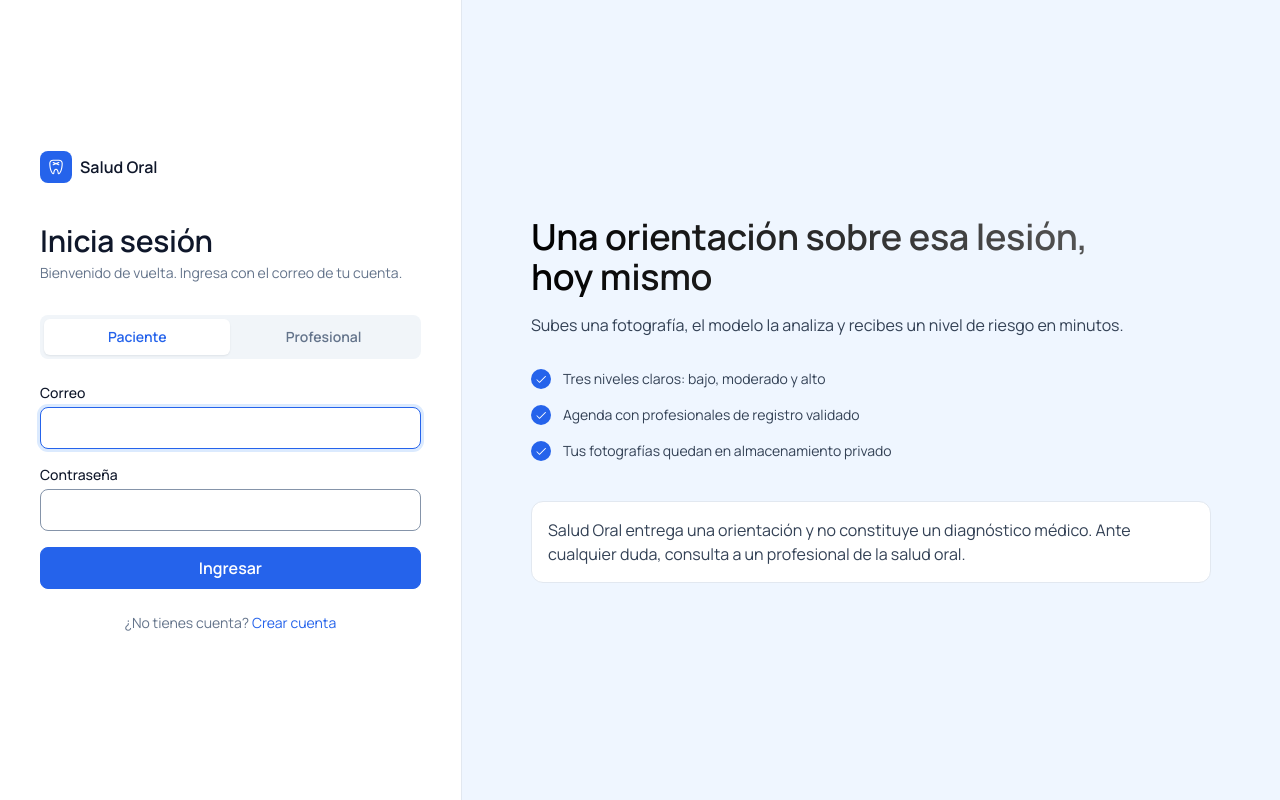
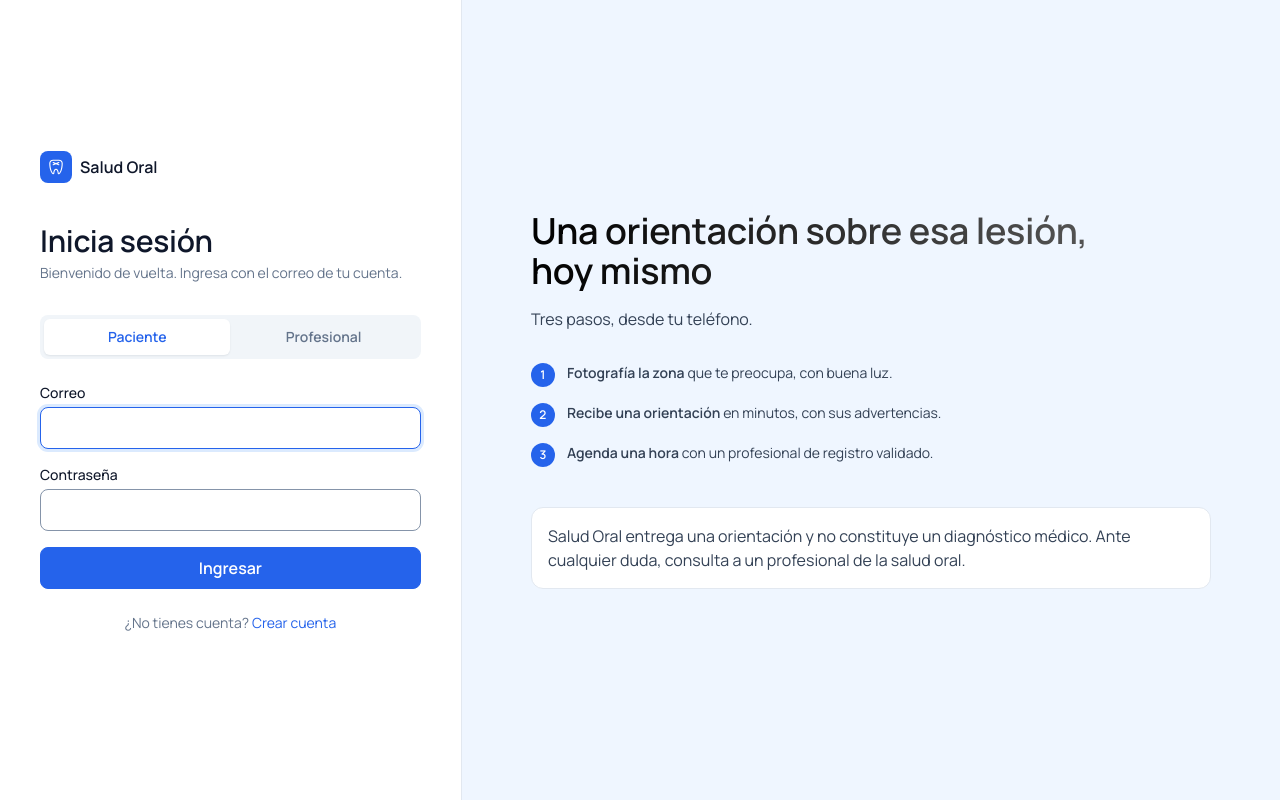
Before and after one commit to camilozunigavaldes05-design/salud-oral, a Django app: page /ingresar/ in a window 1280 px wide. Run offline with Django 5.2, Linux system fonts and the light colour scheme.

Commit message:
Cambia el panel del login por los pasos y añade la cinta inferior
Panel del login
- "Tres niveles claros: bajo, moderado y alto" prometia un resultado
  antes de entrar. Lo reemplazan los tres pasos reales: fotografiar,
  recibir la orientacion y agendar.

Cinta inferior
- El aviso de que la evaluacion es orientativa pasa de un recuadro fijo a
  una banda en desplazamiento continuo, al borde inferior del panel.
- Reproduce el componente de React que circula como "marquee"
  (desplazamiento infinito, desvanecido en los bordes, pausa al pasar el
  mouse) en CSS, porque este proyecto es Django y no tiene React,
  Tailwind, TypeScript ni shadcn. Instalarlos por una banda de texto
  habria significado montar una segunda tecnologia entera.
- La pista lleva el contenido dos veces y se desplaza un -50%, asi que el
  bucle no salta. La segunda copia va con aria-hidden para que un lector
  de pantalla no lea el aviso dos veces.
- Pausa tambien al llegar con el teclado, no solo con el mouse.
- Con prefers-reduced-motion el aviso se queda quieto y centrado: un
  texto medico tiene que poder leerse sin perseguirlo.

Verificado: la pista mide exactamente el doble que un grupo, el grupo
cubre el ancho de la pantalla y no hay desborde horizontal a 390 ni 1100.

Co-Authored-By: Claude Opus 5 (1M context) <noreply@anthropic.com>

```diff
--- a/cuentas/templates/cuentas/login.html
+++ b/cuentas/templates/cuentas/login.html
@@ -36,27 +36,21 @@
   <div class="pila">
     <div data-variante="paciente"{% if tipo == "paciente" %} class="activa"{% endif %}>
       <h2>Una orientación sobre esa lesión,<br>hoy mismo</h2>
-      <p>Subes una fotografía, el modelo la analiza y recibes un nivel de riesgo en minutos.</p>
-      <ul class="auth-lista">
+      <p>Tres pasos, desde tu teléfono.</p>
+      <ol class="pasos">
         <li>
-          <span class="marca-check" aria-hidden="true">
-            <svg class="icono-check" aria-hidden="true"><use href="{% static 'img/iconos.svg' %}#i-check"></use></svg>
-          </span>
-          Tres niveles claros: bajo, moderado y alto
+          <span class="paso-numero" aria-hidden="true">1</span>
+          <span class="paso-texto"><strong>Fotografía la zona</strong> que te preocupa, con buena luz.</span>
         </li>
         <li>
-          <span class="marca-check" aria-hidden="true">
-            <svg class="icono-check" aria-hidden="true"><use href="{% static 'img/iconos.svg' %}#i-check"></use></svg>
-          </span>
-          Agenda con profesionales de registro validado
+          <span class="paso-numero" aria-hidden="true">2</span>
+          <span class="paso-texto"><strong>Recibe una orientación</strong> en minutos, con sus advertencias.</span>
         </li>
         <li>
-          <span class="marca-check" aria-hidden="true">
-            <svg class="icono-check" aria-hidden="true"><use href="{% static 'img/iconos.svg' %}#i-check"></use></svg>
-          </span>
-          Tus fotografías quedan en almacenamiento privado
+          <span class="paso-numero" aria-hidden="true">3</span>
+          <span class="paso-texto"><strong>Agenda una hora</strong> con un profesional de registro validado.</span>
         </li>
-      </ul>
+      </ol>
       <p class="auth-nota">
         Salud Oral entrega una orientación y no constituye un diagnóstico médico.
         Ante cualquier duda, consulta a un profesional de la salud oral.
--- a/static/css/estilo.css
+++ b/static/css/estilo.css
@@ -727,6 +727,82 @@ ul.errorlist.nonfield {
 }
 
 
+
+/* --- Pasos del panel de acceso ------------------------------------------ */
+.pasos { list-style: none; padding: 0; margin: var(--s-400) 0 0; display: grid; gap: var(--s-200); counter-reset: paso; }
+.pasos li { display: flex; gap: var(--s-100); align-items: flex-start; }
+.paso-numero {
+  display: grid; place-items: center; flex-shrink: 0;
+  width: 24px; height: 24px; border-radius: var(--r-full);
+  background: var(--accion); color: var(--sobre-accion);
+  font-size: 0.75rem; line-height: 1; font-weight: 600;
+}
+.paso-texto { font-size: 0.875rem; line-height: 1.25rem; color: var(--gris-700); }
+
+/* --- Marquesina ----------------------------------------------------------
+   Desplazamiento continuo con desvanecido en los bordes y pausa al pasar
+   el mouse. La pista lleva el contenido dos veces y se mueve un -50%:
+   al terminar, la segunda copia esta exactamente donde empezo la primera,
+   asi que el bucle no salta.
+   ------------------------------------------------------------------------ */
+.marquesina {
+  --marquesina-duracion: 34s;
+  --marquesina-desvanecido: 8%;
+  overflow: hidden;
+  padding: var(--s-100) 0;
+  background: var(--alerta-fondo);
+  border-top: 1px solid var(--alerta-borde);
+  color: var(--alerta-texto);
+  /* El desvanecido evita el corte seco contra el borde del panel. */
+  mask-image: linear-gradient(to right,
+    transparent 0,
+    #000 var(--marquesina-desvanecido),
+    #000 calc(100% - var(--marquesina-desvanecido)),
+    transparent 100%);
+  -webkit-mask-image: linear-gradient(to right,
+    transparent 0,
+    #000 var(--marquesina-desvanecido),
+    #000 calc(100% - var(--marquesina-desvanecido)),
+    transparent 100%);
+}
+.marquesina-pista {
+  display: flex;
+  width: max-content;
+  animation: marquesina var(--marquesina-duracion) linear infinite;
+  will-change: transform;
+}
+/* Pausa al pasar el mouse y tambien al llegar con el teclado. */
+.marquesina:hover .marquesina-pista,
+.marquesina:focus-within .marquesina-pista { animation-play-state: paused; }
+
+.marquesina-grupo { display: flex; align-items: center; flex-shrink: 0; }
+.marquesina-item {
+  white-space: nowrap;
+  font-size: 0.875rem; line-height: 1.25rem; font-weight: 500;
+  padding: 0 var(--s-200);
+}
+.marquesina-punto {
+  width: 4px; height: 4px; flex-shrink: 0;
+  border-radius: var(--r-full);
+  background: currentColor; opacity: 0.5;
+}
+
+@keyframes marquesina {
+  from { transform: translateX(0); }
+  to   { transform: translateX(-50%); }
+}
+
+/* Sin movimiento: el aviso se queda quieto y centrado, y la copia sobrante
+   desaparece. Un aviso medico tiene que poder leerse sin perseguirlo. */
+@media (prefers-reduced-motion: reduce) {
+  .marquesina { mask-image: none; -webkit-mask-image: none; }
+  .marquesina-pista { animation: none; width: 100%; justify-content: center; }
+  .marquesina-grupo[aria-hidden="true"] { display: none; }
+  .marquesina-grupo .marquesina-item ~ .marquesina-item,
+  .marquesina-grupo .marquesina-punto { display: none; }
+  .marquesina-item { white-space: normal; text-align: center; }
+}
+
 /* --- Selector de tema ---------------------------------------------------- */
 .tema {
   display: flex; gap: var(--s-25);
--- a/templates/base.html
+++ b/templates/base.html
@@ -122,6 +122,9 @@
         {% block columna %}{% endblock %}
       </div>
 
+      {# Cinta al borde inferior del panel, pegada al pie. #}
+      {% block cinta %}{% endblock %}
+
       <footer class="pie">
         <span>Proyecto Ingeniería de Software (CINF1063) · Universidad Viña del Mar</span>
       </footer>
--- a/templates/base_auth.html
+++ b/templates/base_auth.html
@@ -42,27 +42,21 @@
       <div class="auth-lado-contenido">
         {% block lado %}
           <h2>Una orientación sobre esa lesión,<br>hoy mismo</h2>
-          <p>Subes una fotografía, el modelo la analiza y recibes un nivel de riesgo en minutos.</p>
-          <ul class="auth-lista">
+          <p>Tres pasos, desde tu teléfono.</p>
+          <ol class="pasos">
             <li>
-              <span class="marca-check" aria-hidden="true">
-                <svg class="icono-check" aria-hidden="true"><use href="{% static 'img/iconos.svg' %}#i-check"></use></svg>
-              </span>
-              Tres niveles claros: bajo, moderado y alto
+              <span class="paso-numero" aria-hidden="true">1</span>
+              <span class="paso-texto"><strong>Fotografía la zona</strong> que te preocupa, con buena luz.</span>
             </li>
             <li>
-              <span class="marca-check" aria-hidden="true">
-                <svg class="icono-check" aria-hidden="true"><use href="{% static 'img/iconos.svg' %}#i-check"></use></svg>
-              </span>
-              Agenda con profesionales de registro validado
+              <span class="paso-numero" aria-hidden="true">2</span>
+              <span class="paso-texto"><strong>Recibe una orientación</strong> en minutos, con sus advertencias.</span>
             </li>
             <li>
-              <span class="marca-check" aria-hidden="true">
-                <svg class="icono-check" aria-hidden="true"><use href="{% static 'img/iconos.svg' %}#i-check"></use></svg>
-              </span>
-              Tus fotografías quedan en almacenamiento privado
+              <span class="paso-numero" aria-hidden="true">3</span>
+              <span class="paso-texto"><strong>Agenda una hora</strong> con un profesional de registro validado.</span>
             </li>
-          </ul>
+          </ol>
           <p class="auth-nota">
             Salud Oral entrega una orientación y no constituye un diagnóstico médico.
             Ante cualquier duda, consulta a un profesional de la salud oral.
```
Also changed, not shown: cuentas/templates/cuentas/inicio_paciente.html (+4 -3 lines), templates/_marquesina.html (added, +32 -0 lines).
